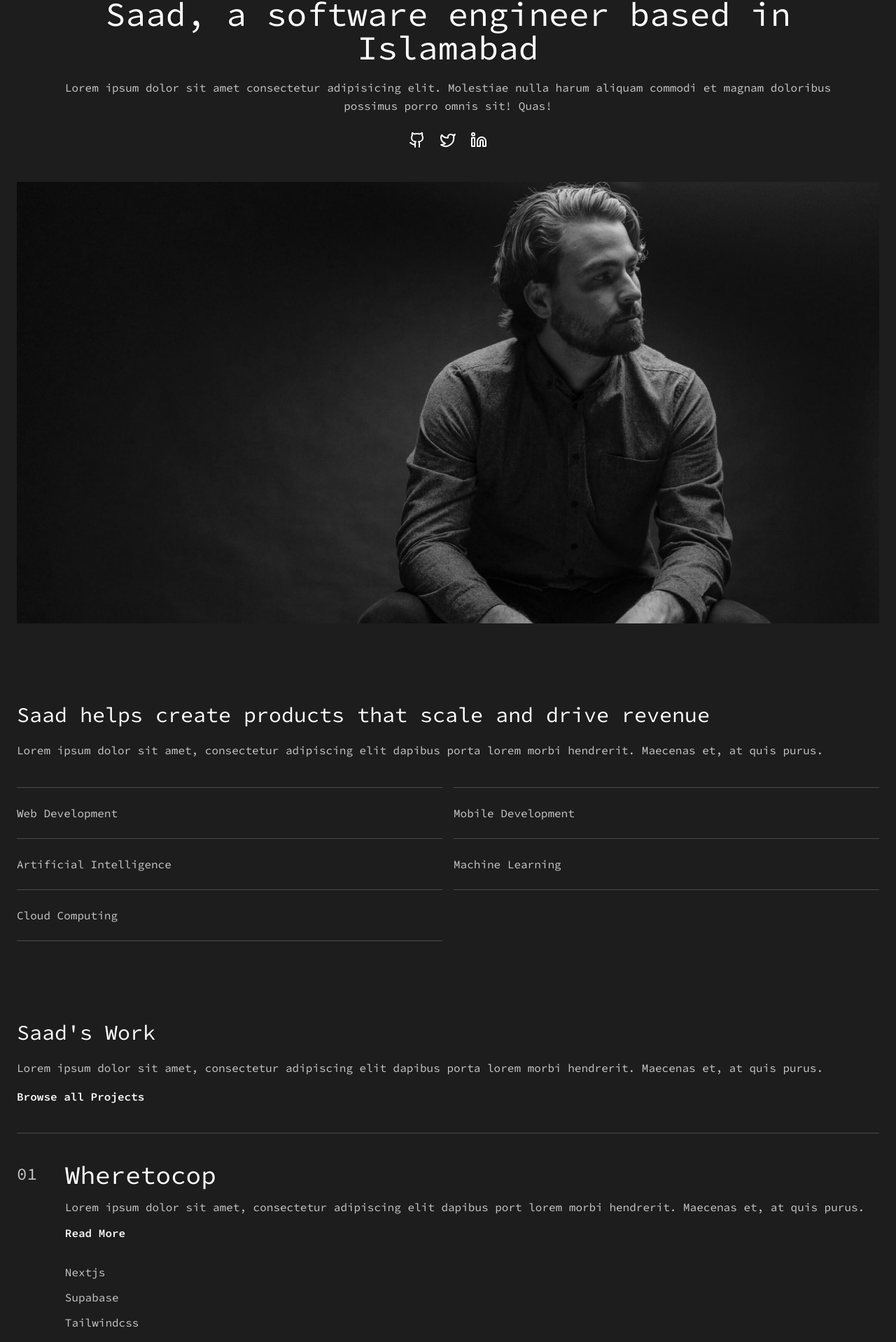
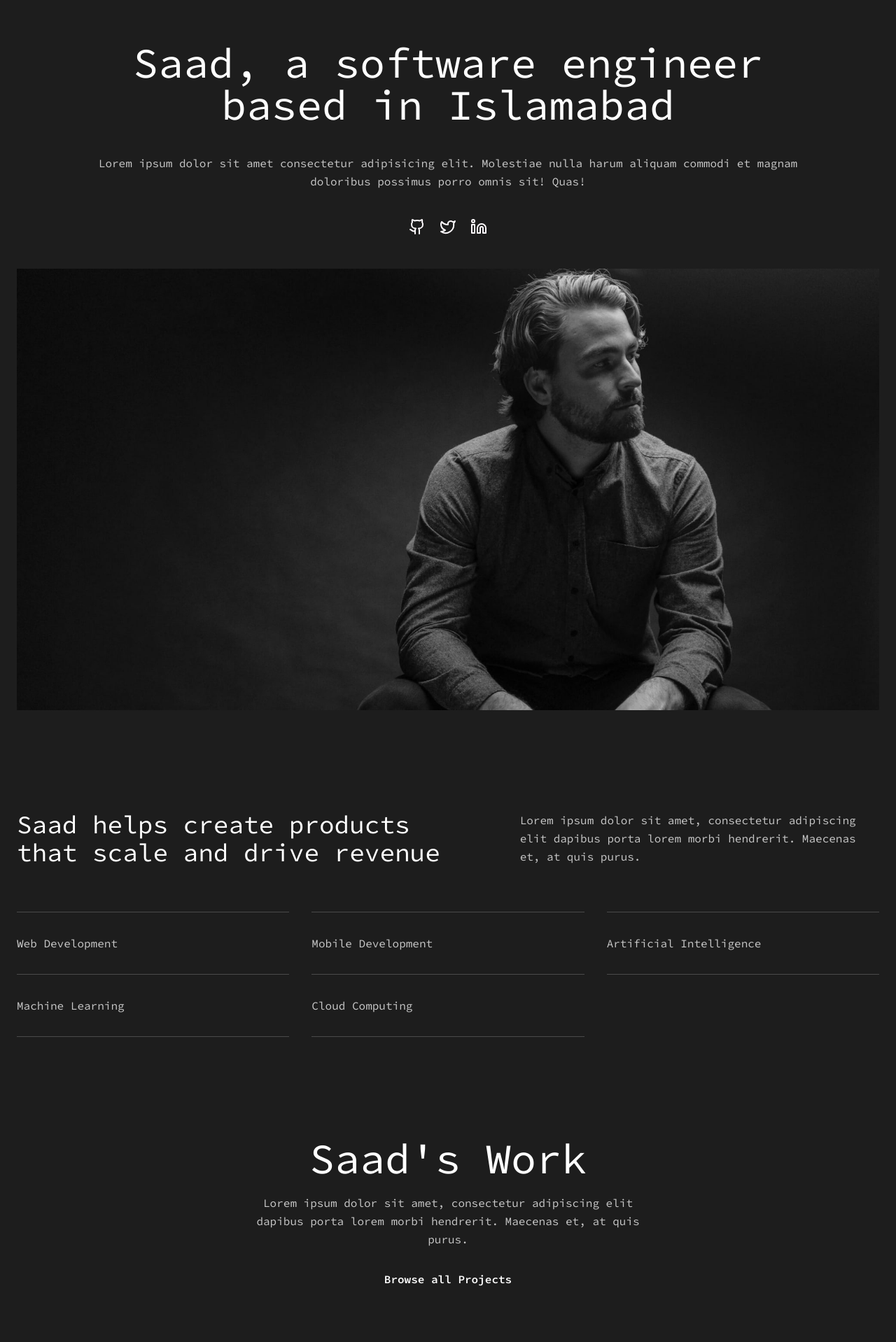
Before and after one commit to green-mint/portfolio, a Next.js app: page / in a window 1280 px wide. Shown: the part 100-2018 px from the top of the page at 70% size. Built offline with nearby package versions, Linux system fonts and the light colour scheme.

Commit message:
desktop responsiveness

```diff
--- a/src/app/layout.tsx
+++ b/src/app/layout.tsx
@@ -19,7 +19,7 @@ export default function RootLayout({
 }) {
   return (
     <html lang="en">
-      <body className={cn(mono.className, "bg-[#1d1d1d] text-[#c9c9c9]")}>
+      <body className={cn(mono.className, "bg-[#1d1d1d] text-[#c9c9c9] max-w-7xl mx-auto")}>
         <Header />
         {children}
         <Footer />
--- a/src/app/page.tsx
+++ b/src/app/page.tsx
@@ -16,19 +16,20 @@ import { cn } from "@/lib/utils";
 
 export default function Home() {
   return (
-    <main className="px-4 sm:px-6">
+    <main className="px-4 sm:px-6 lg:">
       {/* section hero */}
-      <section>
-        <h1 className="text-center text-4xl sm:text-5xl mt-24 text-white">
+      <section className="mt-24 md:mt-32 lg:mt-40">
+        <div className="md:px-6 xl:px-16">
+          <h1 className="text-center text-4xl sm:text-5xl xl:text-6xl  text-white">
             Saad, a software engineer based in Islamabad
           </h1>
-        <p className="mt-5 text-center leading-relaxed sm:px-10">
+          <p className="mt-5 lg:mt-10 text-center leading-relaxed sm:px-10">
             Lorem ipsum dolor sit amet consectetur adipisicing elit. Molestiae
             nulla harum aliquam commodi et magnam doloribus possimus porro omnis
             sit! Quas!
           </p>
 
-        <ul className="flex mt-6 justify-center text-white space-x-5">
+          <ul className="flex mt-6 lg:mt-10 justify-center text-white space-x-5">
             <li>
               <Link href={githubUrl}>
                 <Github color="#fffbfe" />
@@ -45,6 +46,7 @@ export default function Home() {
               </Link>
             </li>
           </ul>
+        </div>
 
         <Image
           src="/me.jpeg"
@@ -56,24 +58,26 @@ export default function Home() {
       </section>
 
       {/* section about */}
-      <section className="mt-28">
-        <h2 className="text-3xl text-white">
+      <section className="mt-28 lg:mt-36">
+        <div className="lg:flex justify-between items-start ">
+          <h2 className="text-3xl xl:text-4xl text-white lg:w-6/12">
             Saad helps create products that scale and drive revenue
           </h2>
-        <p className="leading-relaxed mt-5">
-          Lorem ipsum dolor sit amet, consectetur adipiscing elit dapibus porta
-          lorem morbi hendrerit. Maecenas et, at quis purus.
+          <p className="leading-relaxed mt-5 lg:mt-0 lg:w-5/12">
+            Lorem ipsum dolor sit amet, consectetur adipiscing elit dapibus
+            porta lorem morbi hendrerit. Maecenas et, at quis purus.
           </p>
+        </div>
 
         <div
           className={cn(
-            "grid sm:grid-cols-2 sm:gap-x-4 mt-10",
-            "[&>*:nth-child(1)]:border-t-[0.08rem]  sm:[&>*:nth-child(2)]:border-t-[0.08rem]"
+            "grid sm:grid-cols-2 lg:grid-cols-3 sm:gap-x-4 xl:gap-x-8 mt-10 lg:mt-16",
+            "[&>*:nth-child(1)]:border-t-[0.08rem] sm:[&>*:nth-child(2)]:border-t-[0.08rem] lg:[&>*:nth-child(3)]:border-t-[0.08rem]"
           )}>
           {skills.map((skill, index) => (
             <div
               key={index}
-              className="py-6 border-b-[0.08rem] border-b-[#4a4a4a] border-t-[#4a4a4a]">
+              className="py-6 xl:py-8 border-b-[0.08rem] border-b-[#4a4a4a] border-t-[#4a4a4a]">
               <span>{skill}</span>
             </div>
           ))}
@@ -81,27 +85,35 @@ export default function Home() {
       </section>
 
       {/* section projects */}
-      <section className="mt-28">
-        <h2 className="text-3xl text-white">Saad&apos;s Work</h2>
+      <section className="mt-28 lg:mt-36">
+        <div className="md:text-center md:max-w-xl mx-auto lg:mb-20">
+          <h2 className="text-3xl md:text-5xl xl:text-6xl text-white">Saad&apos;s Work</h2>
           <p className="leading-relaxed mt-5">
-          Lorem ipsum dolor sit amet, consectetur adipiscing elit dapibus porta
-          lorem morbi hendrerit. Maecenas et, at quis purus.
+            Lorem ipsum dolor sit amet, consectetur adipiscing elit dapibus
+            porta lorem morbi hendrerit. Maecenas et, at quis purus.
           </p>
-        {/* relative after:absolute after:bg-gray-200 after:bottom-0 after:left-0 after:h-[2px] after:w-full after:origin-bottom-left after:scale-x-100 hover:after:origin-bottom-right hover:after:scale-x-0 after:transition-transform after:ease-in-out after:duration-300 */}
-        <Link className="text-white block mt-4" href="/projects">
+          <Link
+            className="text-white block mt-4 md:mt-8 md:mx-auto"
+            href="/projects">
             Browse all Projects
           </Link>
+        </div>
+        {/* relative after:absolute after:bg-gray-200 after:bottom-0 after:left-0 after:h-[2px] after:w-full after:origin-bottom-left after:scale-x-100 hover:after:origin-bottom-right hover:after:scale-x-0 after:transition-transform after:ease-in-out after:duration-300 */}
         <Projects projects={selectedProjects} />
       </section>
 
       {/* section testimonials */}
-      <section className="mt-28">
-        <h2 className="text-3xl text-white">Client&apos;s Testimonials</h2>
-        <Link className="block mt-5 w-fit text-white" href="/">
+      <section className="mt-28 lg:mt-36 lg:flex">
+        <div className="lg:mt-12 lg:w-1/3 xl:w-2/5">
+          <h2 className="text-3xl md:text-4xl lg:text-5xl  text-white">
+            Client Testimonials
+          </h2>
+          <Link className="block mt-5 lg:mt-8 w-fit text-white" href="/">
             Contact Me
           </Link>
+        </div>
 
-        <div className="flex flex-col">
+        <div className="grid md:grid-cols-2 md:gap-5 lg:grid-cols-1 lg:w-2/3 xl:w-3/5">
           {testimonials.map((testimonial, index) => (
             <div
               className={`py-9 ${
@@ -122,22 +134,34 @@ export default function Home() {
       </section>
 
       {/* section blogs */}
-      <section className="mt-28">
-        <h2 className="text-3xl text-white">Saad&apos;s Articles</h2>
+      <section className="mt-28 lg:mt-36">
+        <div className="lg:flex justify-between">
+          <h2 className="text-3xl lg:text-5xl text-white">
+            Saad&apos;s Articles
+          </h2>
           <Link className="block mt-5 w-fit text-white" href="/">
             Browse All
           </Link>
+        </div>
 
-        <div className="flex mt-10 pt-10 flex-col space-y-14 text-white border-t-[0.08rem] border-t-[#4a4a4a]">
+        <div className="grid lg:grid-cols-3 mt-10 pt-10 lg:pt-20 gap-y-14 text-white border-t-[0.08rem] border-t-[#4a4a4a]">
           {selectedBlogs.map((blog, index) => (
-            <div key={index}>
+            <div
+              className="group hover:cursor-pointer transition-colors"
+              key={index}>
               <div className="flex text-xs space-x-3">
-                <span>{blog.category}</span>
+                <span className="group-hover:text-white/50 transition-colors duration-700">
+                  {blog.category}
+                </span>
                 <span className="w-4 h-[1px] bg-white/20 self-center"></span>
-                <span>{blog.date}</span>
+                <span className="group-hover:text-white/50 transition-colors duration-700">
+                  {blog.date}
+                </span>
               </div>
               <div className="mt-4">
-                <h3 className="text-xl">{blog.topic}</h3>
+                <h3 className="text-xl group-hover:text-white/50 transition-colors duration-700">
+                  {blog.topic}
+                </h3>
               </div>
               <div>
                 <Link className="block mt-5 w-fit text-white" href={blog.link}>
@@ -150,10 +174,10 @@ export default function Home() {
       </section>
 
       {/* section contact */}
-      <div className="p-20 text-center  text-white">
+      <div className="p-20 lg:pt-36 xl:pb-32 text-center  text-white">
         <h3 className="text-xl">Need a developer?</h3>
         <div>
-          <h2 className="mt-3 text-4xl text-center transition-all group cursor-pointer">
+          <h2 className="mt-3 text-4xl xl:text-6xl lg:text-5xl text-center transition-all group cursor-pointer">
             Let&apos;s work together
             <MoveRight
               className="inline-block ml-3 transform translate-x-0 group-hover:translate-x-3 transition-transform"
--- a/src/components/Header.tsx
+++ b/src/components/Header.tsx
@@ -13,7 +13,7 @@ const Hamburger = () => {
 
 const Header = (props: Props) => {
   return (
-    <header className="flex z-50 bg-[#1d1d1d]/60 backdrop-blur-md fixed top-0 w-screen px-4 text-white justify-between text-xl py-4">
+    <header className="flex z-50 bg-[#1d1d1d]/60 backdrop-blur-md fixed top-0 w-full max-w-7xl px-4 text-white justify-between text-xl py-4">
       <span>
         {"<"}green-mint{" />"}
       </span>
--- a/src/components/Projects.tsx
+++ b/src/components/Projects.tsx
@@ -21,7 +21,7 @@ const Projects = ({ projects }: Props) => {
       {projects.map((project, index) => (
         <div
           className={cn(
-            "flex flex-col sm:flex-row sm:space-x-10 py-10 border-b-[0.08rem] group cursor-pointer transition-colors duration-700",
+            "flex flex-col sm:flex-row sm:space-x-10 py-10 lg:py-16 border-b-[0.08rem] group cursor-pointer transition-colors duration-700",
             hoveredProject === index || hoveredProject === index + 1
               ? "border-b-white"
               : "border-b-[#4a4a4a]"
@@ -32,17 +32,19 @@ const Projects = ({ projects }: Props) => {
           <div>
             <h3 className="text-2xl sm:mt-0.5">0{index + 1}</h3>
           </div>
-          <div>
-            <h2 className="text-3xl sm:text-4xl mt-3 sm:mt-0 text-white">
-              {project.name}
-            </h2>
-            <p className="mt-3 leading-relaxed">{project.description}</p>
-            <Link className="text-white block mt-3" href="/">
-              Read More
-            </Link>
-            <div className="mt-8">
+          <div className="md:flex md:space-x-3.5">
+            <div className="md:w-3/4">
+              <h2 className="text-3xl sm:text-4xl md:text-5xl mt-3 sm:mt-0 text-white">
+                {project.name}
+              </h2>
+              <p className="mt-3 md:mt-8 leading-relaxed">{project.description}</p>
+              <Link className="text-white block mt-3 md:mt-8" href="/">
+                Read More
+              </Link>
+            </div>
+            <div className="mt-8 md:mt-0 md:w-1/4 flex flex-col md:items-center md:justify-center">
               {project.skills.map((skill, index) => (
-                <span key={index} className="block mt-3">
+                <span key={index} className="block mt-3 md:mt-5">
                   {skill}
                 </span>
               ))}
```
Lines whose indentation alone changed are shown as unchanged.
